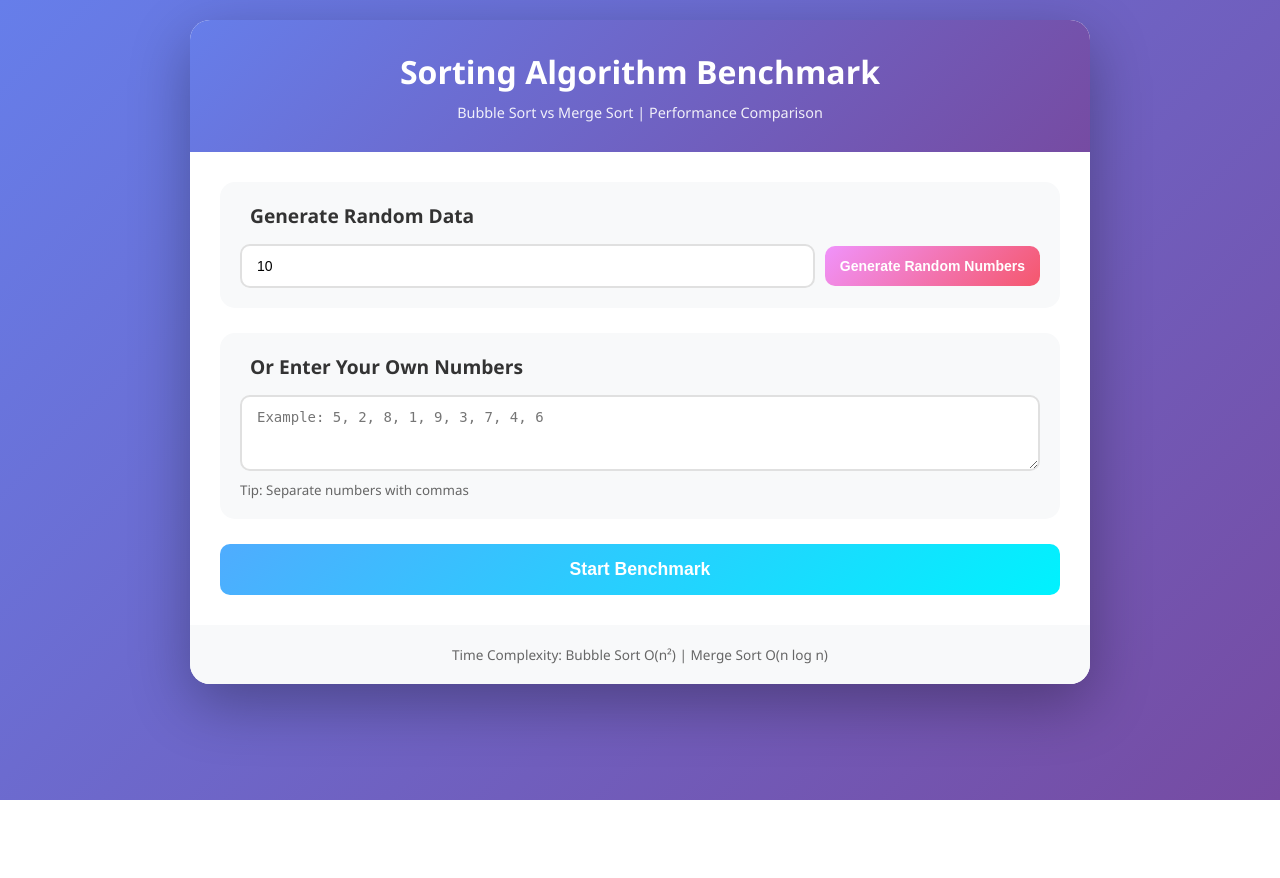
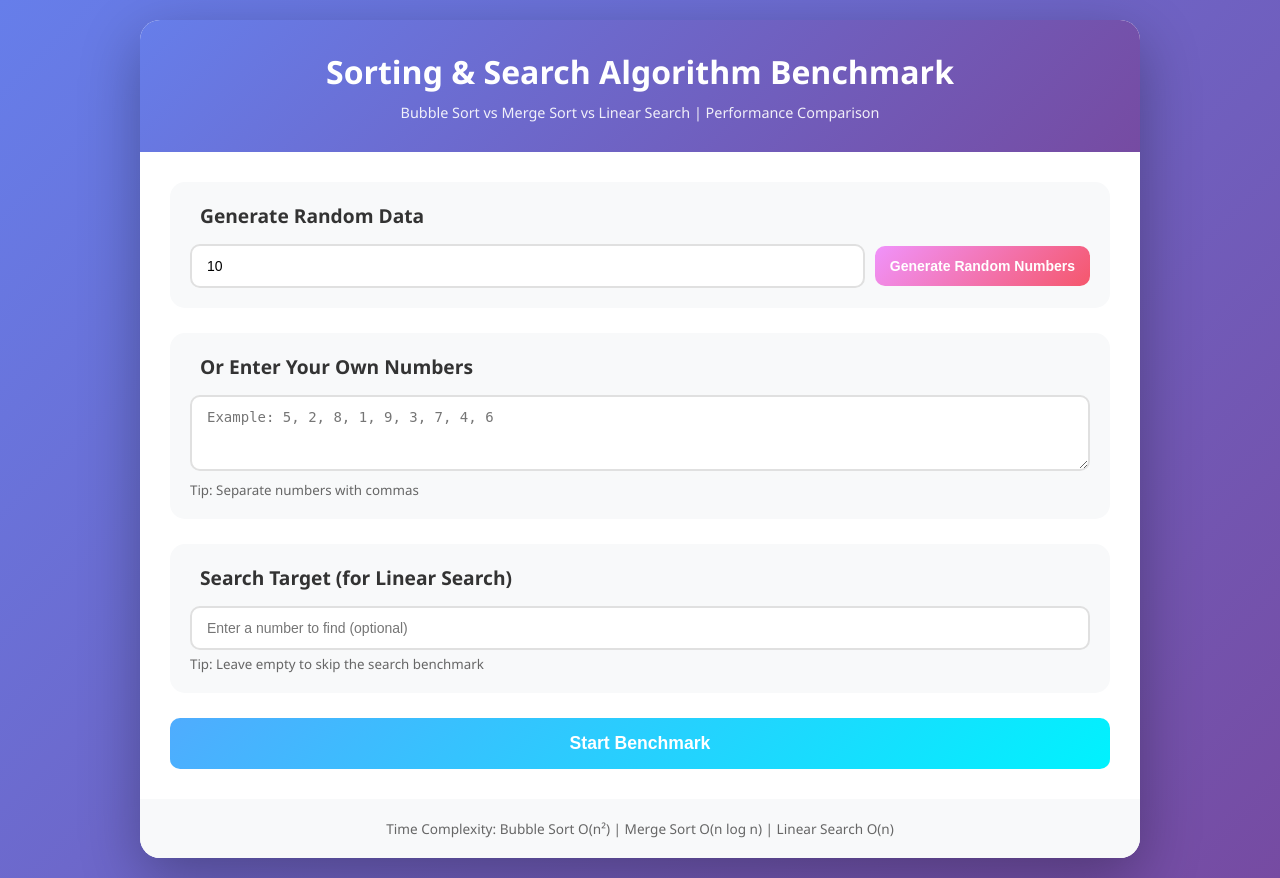
Before and after one commit to cyrilraj-uni/CFAI-Project-1, a Flask app: page / in a window 1280 px wide. Before the commit the page ends 800 px from the top, so only its background shows below. Run offline with Flask 3, Linux system fonts and the light colour scheme.

Commit message:
Updated the UI according to python code and other added features

```diff
--- a/templates/index.html
+++ b/templates/index.html
@@ -3,7 +3,7 @@
 <head>
     <meta charset="UTF-8">
     <meta name="viewport" content="width=device-width, initial-scale=1.0">
-    <title>Sorting Algorithm Visualizer | Bubble Sort vs Merge Sort</title>
+    <title>Sorting & Search Algorithm Visualizer | Bubble, Merge & Linear Search</title>
     <style>
         * {
             margin: 0;
@@ -19,7 +19,7 @@
         }
 
         .container {
-            max-width: 900px;
+            max-width: 1000px;
             margin: 0 auto;
             background: white;
             border-radius: 20px;
@@ -184,6 +184,7 @@
 
         .time-item {
             flex: 1;
+            min-width: 220px;
             background: white;
             padding: 20px;
             border-radius: 15px;
@@ -214,6 +215,10 @@
             color: #4facfe;
         }
 
+        .linear-label {
+            color: #43e97b;
+        }
+
         .time-value {
             font-size: 1.8em;
             font-weight: bold;
@@ -223,6 +228,27 @@
         .time-unit {
             font-size: 0.8em;
             color: #666;
+        }
+
+        .search-info {
+            margin-top: 10px;
+            font-size: 0.95em;
+            color: #555;
+        }
+
+        .search-info.found {
+            color: #2e7d32;
+            font-weight: 600;
+        }
+
+        .search-info.not-found {
+            color: #c62828;
+            font-weight: 600;
+        }
+
+        .search-info.skipped {
+            color: #888;
+            font-style: italic;
         }
 
         .winner {
@@ -252,6 +278,11 @@
         .badge-fast {
             background: #efe;
             color: #4caf50;
+        }
+
+        .badge-search {
+            background: #e8f5e9;
+            color: #2e7d32;
         }
 
         .footer {
@@ -284,8 +315,8 @@
 <body>
     <div class="container">
         <div class="header">
-            <h1> Sorting Algorithm Benchmark</h1>
-            <p>Bubble Sort vs Merge Sort | Performance Comparison</p>
+            <h1>Sorting &amp; Search Algorithm Benchmark</h1>
+            <p>Bubble Sort vs Merge Sort vs Linear Search | Performance Comparison</p>
         </div>
 
         <div class="content">
@@ -307,6 +338,17 @@
                 </div>
                 <textarea id="numbers" rows="3" placeholder="Example: 5, 2, 8, 1, 9, 3, 7, 4, 6"></textarea>
                 <small style="color: #666; display: block; margin-top: 5px;"> Tip: Separate numbers with commas</small>
+            </div>
+
+            <div class="section">
+                <div class="section-title">
+                    <span></span>
+                    <span>Search Target (for Linear Search)</span>
+                </div>
+                <div class="input-group">
+                    <input type="number" id="target" placeholder="Enter a number to find (optional)">
+                </div>
+                <small style="color: #666; display: block; margin-top: 5px;"> Tip: Leave empty to skip the search benchmark</small>
             </div>
 
             <button onclick="sortNumbers()" class="sort-btn"> Start Benchmark</button>
@@ -334,13 +376,24 @@
                             <span class="time-unit">seconds</span>
                         </div>
                     </div>
+                    <div class="time-item">
+                        <div class="time-label linear-label">
+                             Linear Search
+                            <span class="badge badge-search">Find</span>
+                        </div>
+                        <div class="time-value">
+                            <span id="linearTime">0.00000000</span>
+                            <span class="time-unit">seconds</span>
+                        </div>
+                        <div class="search-info" id="searchInfo">No target provided</div>
+                    </div>
                 </div>
                 <div class="winner" id="winner"></div>
             </div>
         </div>
 
         <div class="footer">
-            <p> Time Complexity: Bubble Sort O(n²) | Merge Sort O(n log n)</p>
+            <p> Time Complexity: Bubble Sort O(n²) | Merge Sort O(n log n) | Linear Search O(n)</p>
         </div>
     </div>
 
@@ -355,6 +408,12 @@
                 const response = await fetch(`/generate/${count}`);
                 const data = await response.text();
                 document.getElementById('numbers').value = data;
+                // Auto-pick a random target from the generated numbers
+                const items = data.split(',').map(s => s.trim()).filter(Boolean);
+                if (items.length > 0) {
+                    const randomPick = items[Math.floor(Math.random() * items.length)];
+                    document.getElementById('target').value = randomPick;
+                }
                 button.textContent = ' Generate Random Numbers';
                 button.disabled = false;
             } catch (error) {
@@ -367,6 +426,7 @@
 
         async function sortNumbers() {
             const numbers = document.getElementById('numbers').value;
+            const target = document.getElementById('target').value;
             if (!numbers.trim()) {
                 alert('Please enter some numbers or generate random ones!');
                 return;
@@ -378,6 +438,7 @@
 
             const formData = new FormData();
             formData.append('numbers', numbers);
+            formData.append('target', target);
 
             try {
                 const response = await fetch('/sort', {
@@ -388,21 +449,36 @@
 
                 const bubbleTime = parseFloat(result.bubble_time);
                 const mergeTime = parseFloat(result.merge_time);
+                const linearTime = parseFloat(result.linear_time);
 
                 document.getElementById('bubbleTime').textContent = result.bubble_time;
                 document.getElementById('mergeTime').textContent = result.merge_time;
+                document.getElementById('linearTime').textContent = result.linear_time;
 
-                // Determine winner
+                // Search status line
+                const searchInfo = document.getElementById('searchInfo');
+                if (result.target === null || (target === '')) {
+                    searchInfo.textContent = 'No target provided — search skipped';
+                    searchInfo.className = 'search-info skipped';
+                } else if (result.linear_found) {
+                    searchInfo.textContent = `Found ${result.target} at index ${result.linear_index}`;
+                    searchInfo.className = 'search-info found';
+                } else {
+                    searchInfo.textContent = `${result.target} not found in the list`;
+                    searchInfo.className = 'search-info not-found';
+                }
+
+                // Determine sort winner
                 const winnerDiv = document.getElementById('winner');
                 if (bubbleTime < mergeTime) {
-                    winnerDiv.innerHTML = ' Winner: Bubble Sort! (Surprising but possible for small datasets)';
+                    winnerDiv.innerHTML = ' Sort Winner: Bubble Sort! (Surprising but possible for small datasets)';
                     winnerDiv.style.color = '#f5576c';
                 } else if (mergeTime < bubbleTime) {
                     const speedup = (bubbleTime / mergeTime).toFixed(2);
-                    winnerDiv.innerHTML = `Winner: Merge Sort! (${speedup}x faster than Bubble Sort) `;
+                    winnerDiv.innerHTML = ` Sort Winner: Merge Sort! (${speedup}x faster than Bubble Sort) `;
                     winnerDiv.style.color = '#4caf50';
                 } else {
-                    winnerDiv.innerHTML = 'It\'s a tie! Both algorithms performed equally!';
+                    winnerDiv.innerHTML = 'It\'s a tie! Both sort algorithms performed equally!';
                     winnerDiv.style.color = '#666';
                 }
 
@@ -413,7 +489,7 @@
 
             } catch (error) {
                 console.error('Error:', error);
-                alert('❌ An error occurred while sorting. Please check your input format.');
+                alert(' An error occurred while sorting. Please check your input format.');
             } finally {
                 button.textContent = ' Start Benchmark';
                 button.disabled = false;
```
